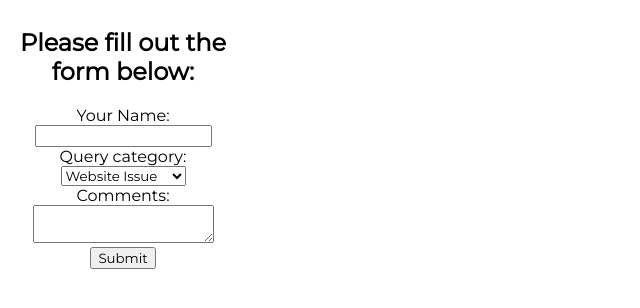
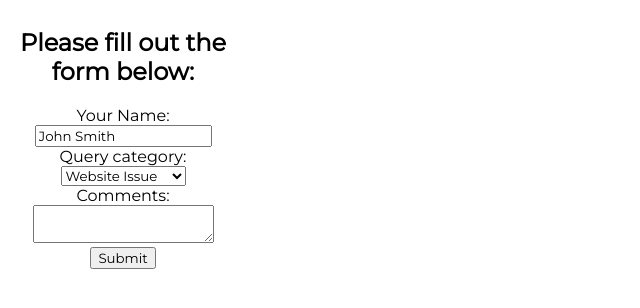
Before and after one commit to patthoege/funtional-component-css-challenge, a React (Create React App) app in the folder my-app/: page / in a window 1280 px wide. Shown: the top 308 px of the page, without its empty margins (0-640 px from the left). Built offline with nearby package versions, Linux system fonts and the light colour scheme.

Commit message:
uncontrolledForm and refs

```diff
--- a/my-app/src/App.js
+++ b/my-app/src/App.js
@@ -13,7 +13,8 @@
 // import NavBarForm from "./components/NavBarForm"
 // import RenderingLists from './components/RenderingLists';
 // import Content from './components/Content'
-import ControlledForm from './components/ControlledForm';
+// import ControlledForm from './components/ControlledForm';
+import UncontrolledForm from './components/UncontrolledForm';
 // import Clock from "./components/Clock";
 // import LifeCyclesCDM from "./components/LifeCyclesCDM";
 // import LifeCyclesCDU from "./components/LifeCyclesCDU";
@@ -42,7 +43,8 @@
       {/* <LifeCyclesCDM /> */}
       {/* <LifeCyclesCDU /> */}
       {/* <LifeCyclesCWU /> */}
-      <ControlledForm />
+      {/* <ControlledForm /> */}
+      <UncontrolledForm />
     </div>
   );
 }
--- /dev/null
+++ b/my-app/src/components/UncontrolledForm.js
@@ -0,0 +1,60 @@
+import React, { Component } from 'react'
+
+export class ControlledForm extends Component {
+    constructor(props) {
+      super(props)
+      this.inputName = React.createRef();
+      this.inputCategory = React.createRef();
+      this.inputComments = React.createRef();
+    }
+
+    handleSubmit = (event) => {
+        event.preventDefault();
+        console.log(this.inputName.current.value)
+        console.log(this.inputCategory.current.value)
+        console.log(this.inputComments.current.value)
+    }
+
+    render() {
+        return (
+        <div onSubmit={this.handleSubmit}>
+            <h2>Please fill out the form below:</h2>
+            <form>
+                <div>
+                    <label htmlFor='id-name'>Your Name:</label>
+                    <input
+                        id="id-name"
+                        name="name"
+                        type="text"
+                        defaultValue="John Smith"
+                        ref={this.inputName}
+                    />
+                </div>
+                <div>
+                    <label htmlFor='id-category'>Query category:</label>
+                    <select
+                    id="id-category"
+                    name="category"
+                    ref={this.inputCategory}
+                    >
+                        <option value="website">Website Issue</option>
+                        <option value="order">Order Issue</option>
+                        <option value="general">General Inquiry</option>
+                    </select>
+                </div>
+                <div>
+                <label htmlFor="id-comments">Comments:</label>
+                    <textarea
+                        id="id-comments"
+                        name="comments"
+                        ref={this.inputComments}
+                    />
+                </div>
+                <input type="submit" value="Submit"/>
+            </form>
+        </div>
+        )
+    }
+}
+
+export default ControlledForm
```
